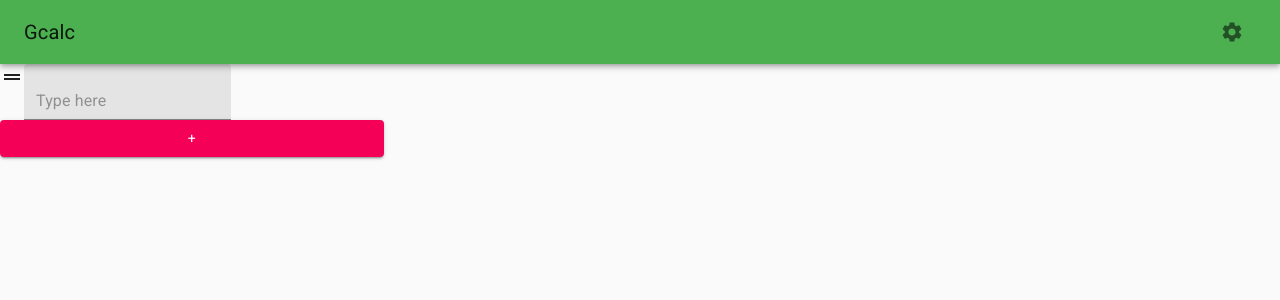
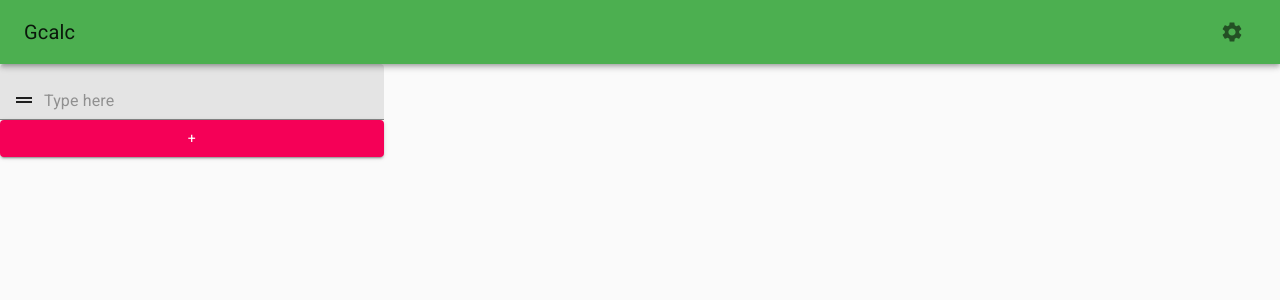
Before and after one commit to natetheadequate/eqcalc.ml, a React (Create React App) app: page / in a window 1280 px wide. Shown: the top 300 px of the page. Built offline with nearby package versions, Linux system fonts and the light colour scheme.

Commit message:
Input Column is complete

```diff
--- a/src/InputBox.jsx
+++ b/src/InputBox.jsx
@@ -1,11 +1,10 @@
 import React from 'react';
-import { TextField, withStyles } from '@material-ui/core';
+import { InputAdornment, TextField, withStyles } from '@material-ui/core';
 
 function InputBox({ children, value, setValue }) {
     return (
         <span style={{ width: '100%' }}>
-            {children}
-            <TextField value={value} variant='filled' onChange={(e) => setValue(e.target.value)} placeholder="Type here" />
+            <TextField InputProps={{startAdornment: <InputAdornment style={{cursor:'grab'}} position='start'>{children}</InputAdornment> }}fullWidth value={value} variant='filled' onChange={(e) => setValue(e.target.value)} placeholder="Type here" />
         </span>
     );
 }
```
